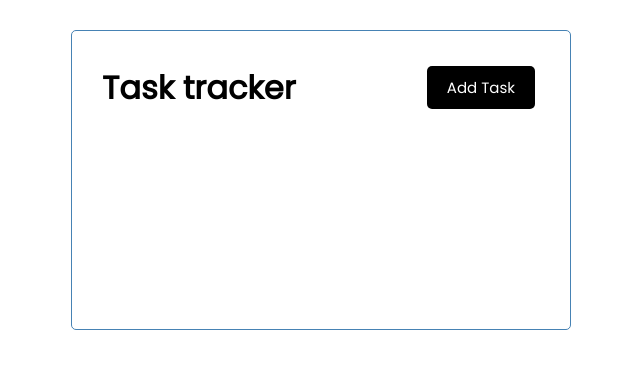
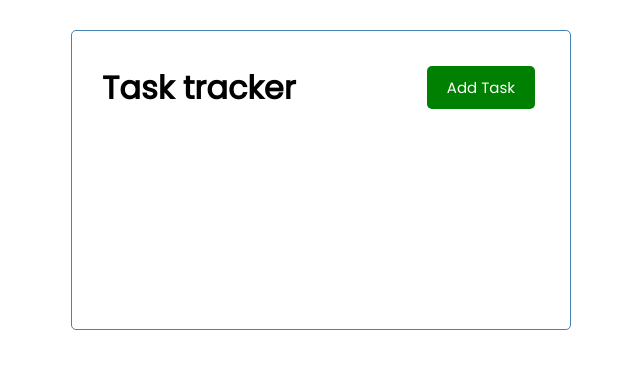
Before and after one commit to TedVu/vue-mastery, a Vue app in the folder vue-crashcourse/: page / in a window 1280 px wide. Shown: the top 368 px of the page, without its empty margins (319-959 px from the left). Built offline with nearby package versions, Linux system fonts and the light colour scheme.

Commit message:
Add styling and event handling methods

```diff
--- a/vue-crashcourse/src/components/Button.vue
+++ b/vue-crashcourse/src/components/Button.vue
@@ -1,5 +1,5 @@
 <template>
-    <button class="btn"> {{ text }}</button>
+    <button @click="onClick()" :style="{background: color}" class="btn"> {{ text }}</button>
 </template>
 
 <script>
@@ -8,6 +8,14 @@
         props: {
             text :{
                 type: String
+            },
+            color: {
+                type: String
+            }
+        },
+        methods: {
+            onClick(){
+                console.log('Add button clicked')
             }
         }
     }
--- a/vue-crashcourse/src/components/Header.vue
+++ b/vue-crashcourse/src/components/Header.vue
@@ -1,7 +1,7 @@
 <template>
     <header>
         <h1> {{title}}</h1>
-        <ButtonComponent text="Add Task"/>
+        <ButtonComponent color="green" text="Add Task"/>
     </header>
 </template>
 
```
